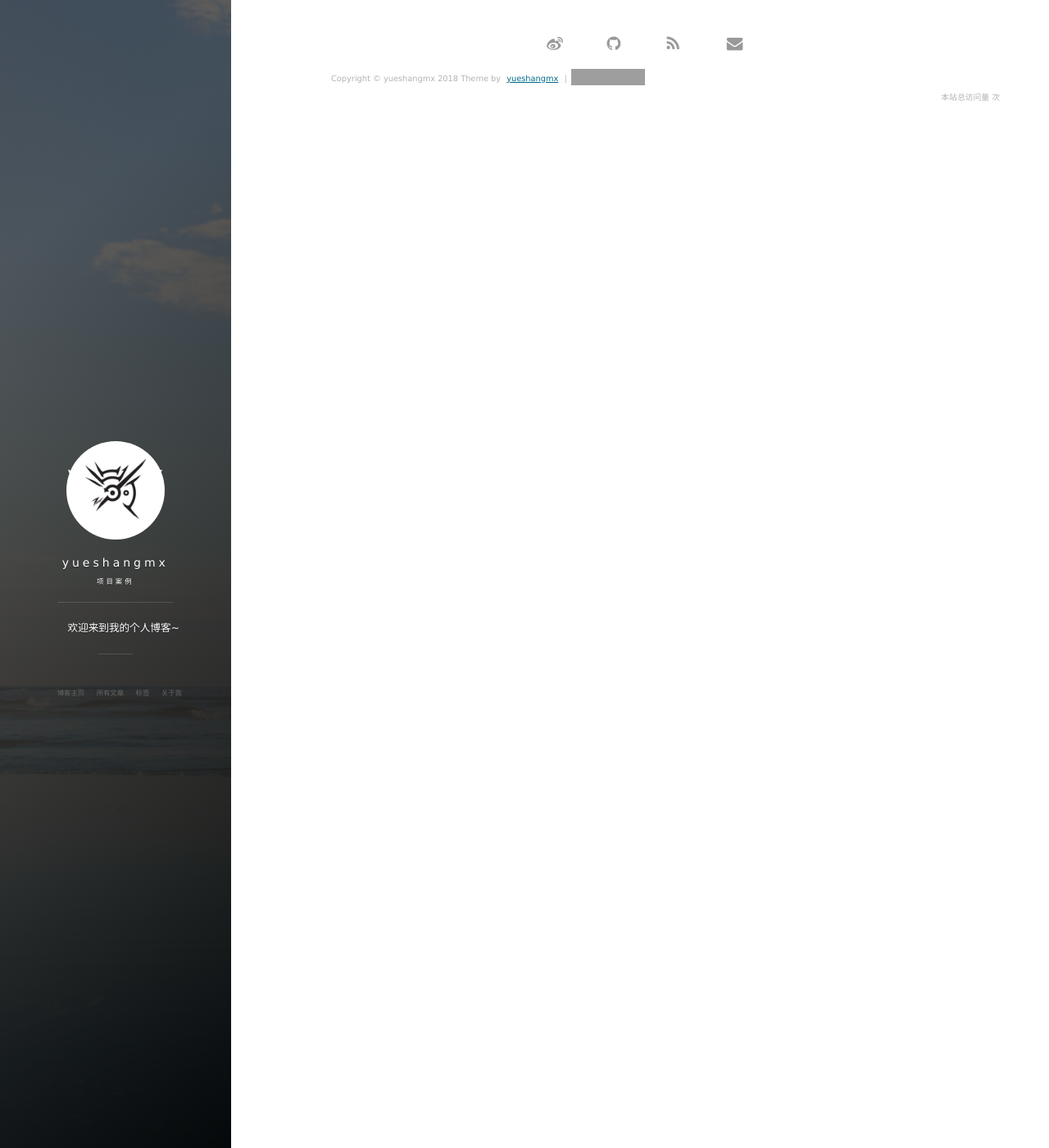
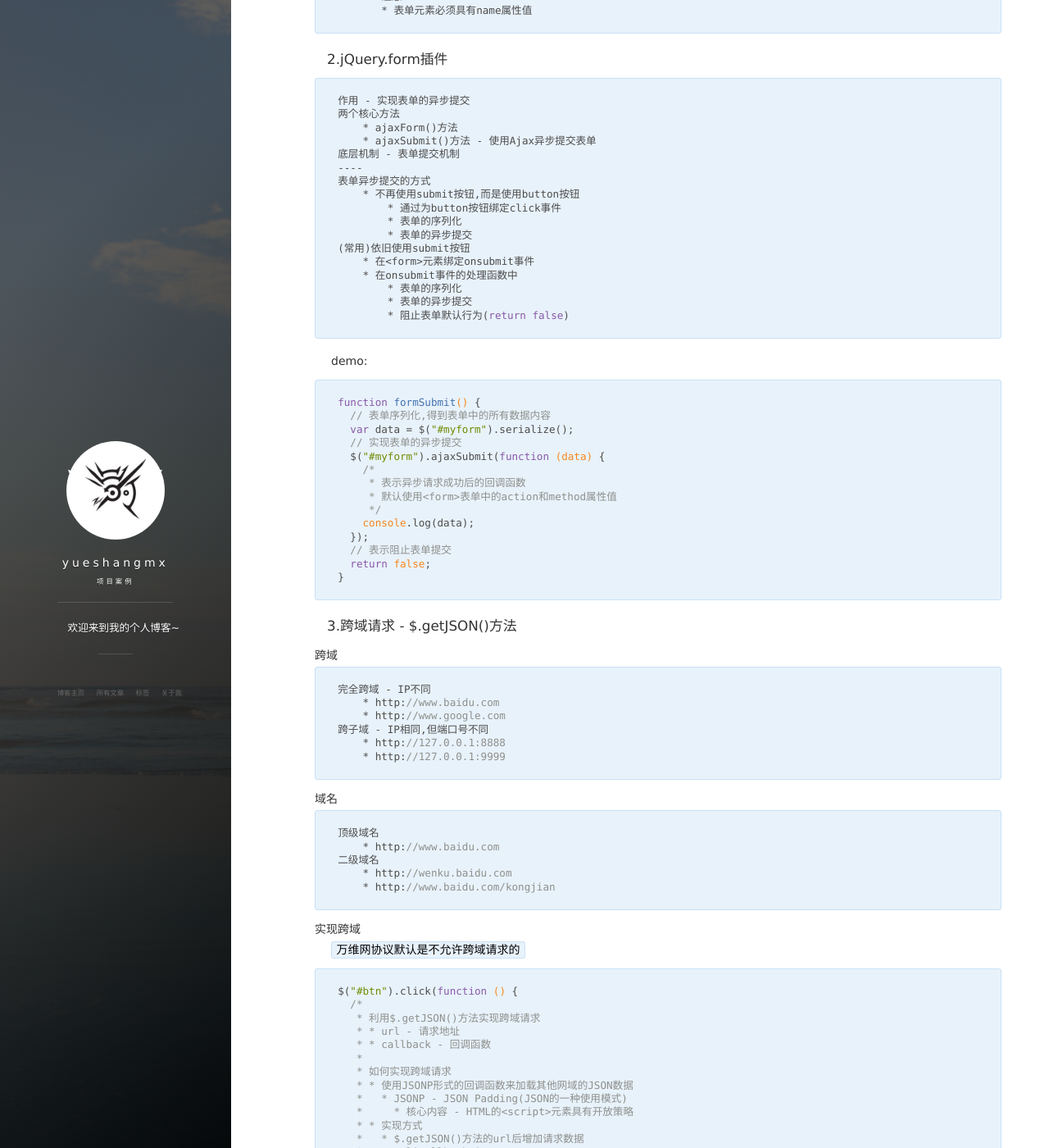
Before and after one commit to yueshangmx/yueshangmx.github.io, a Jekyll site: the page built from _posts/2017-11-05-Ajax异步交互.md, in a window 1280 px wide and 1400 px high, scrolled down 7853 px. Shown: the whole window at 82% size. Built offline with Jekyll 4.4.1, drawn with Linux system fonts in a browser that asks for light colours; nearby versions of some CDN libraries; comment, search, counter and statistics services are not loaded; some of the changed text lies outside the part shown; grey boxes are pictures that could not be loaded.

Commit message:
update igonre

````diff
--- a/_posts/2017-11-05-Ajax异步交互.md
+++ b/_posts/2017-11-05-Ajax异步交互.md
@@ -333,3 +333,122 @@ $.getScript(url,callback) - 动态读取脚本(JavaScript代码)
     * callback - 读取成功后的回调函数
 $.getJSON() - 接收JSON格式数据
 ```
+
+### 5.表单的Ajax异步请求
+#### 1.表单的序列化
+```
+serialize()方法 - $("form").serialize()
+       * 返回JSON字符串
+       * 格式 - {key:value,key:value,..}
+serializeArray()方法
+       * 返回JSON对象
+       * 格式 - [obj1,obj2,obj3,...]
+     * 注意
+       * 表单元素必须具有name属性值
+```
+
+#### 2.jQuery.form插件
+```
+作用 - 实现表单的异步提交
+两个核心方法
+    * ajaxForm()方法
+    * ajaxSubmit()方法 - 使用Ajax异步提交表单
+底层机制 - 表单提交机制
+----
+表单异步提交的方式
+    * 不再使用submit按钮,而是使用button按钮
+        * 通过为button按钮绑定click事件
+        * 表单的序列化
+        * 表单的异步提交
+(常用)依旧使用submit按钮
+    * 在<form>元素绑定onsubmit事件
+    * 在onsubmit事件的处理函数中
+        * 表单的序列化
+        * 表单的异步提交
+        * 阻止表单默认行为(return false)
+```
+
+demo:
+```
+function formSubmit() {
+  // 表单序列化,得到表单中的所有数据内容
+  var data = $("#myform").serialize();
+  // 实现表单的异步提交
+  $("#myform").ajaxSubmit(function (data) {
+    /*
+     * 表示异步请求成功后的回调函数
+     * 默认使用<form>表单中的action和method属性值
+     */
+    console.log(data);
+  });
+  // 表示阻止表单提交
+  return false;
+}
+```
+
+#### 3.跨域请求 - $.getJSON()方法
+
+##### 跨域
+```
+完全跨域 - IP不同
+    * http://www.baidu.com
+    * http://www.google.com
+跨子域 - IP相同,但端口号不同
+    * http://127.0.0.1:8888
+    * http://127.0.0.1:9999
+```
+
+##### 域名
+```
+顶级域名
+    * http://www.baidu.com
+二级域名
+    * http://wenku.baidu.com
+    * http://www.baidu.com/kongjian
+```
+
+##### 实现跨域
+
+`万维网协议默认是不允许跨域请求的`
+```
+$("#btn").click(function () {
+  /*
+   * 利用$.getJSON()方法实现跨域请求
+   * * url - 请求地址
+   * * callback - 回调函数
+   *
+   * 如何实现跨域请求
+   * * 使用JSONP形式的回调函数来加载其他网域的JSON数据
+   *   * JSONP - JSON Padding(JSON的一种使用模式)
+   *     * 核心内容 - HTML的<script>元素具有开放策略
+   * * 实现方式
+   *   * $.getJSON()方法的url后增加请求数据
+   *     url?callback=?
+   */
+  $.getJSON("url?callback=?", function (data) {
+    console.log(data);
+  });
+});
+```
+
+### 6.Cookie
+```
+基本内容
+    * 浏览器的缓存
+        * 存储在浏览器内存中
+            * 关闭浏览器(窗口)后,数据会被自动销毁
+        * 存储在用户电脑硬盘中
+            * 关闭浏览器(窗口)后,数据不会被销毁
+    * Cookie(小甜饼)
+        * 缓存文件 - 一些用户数据存储在此
+    * 问题
+        * 用户数据是以明码(明文)来存储的
+        * Cookie谁都可以读取
+        * A网站生成的Cookie文件,归属到百度
+如何操作操作
+    * 读取Cookie - 将用户名或密码从Cookie读取
+        * document.cookie
+    * 写入Cookie - 将用户名或密码写入到Cookie文件
+        * 格式 - key=value;expires=时间
+        * document.cookie
+```
````
